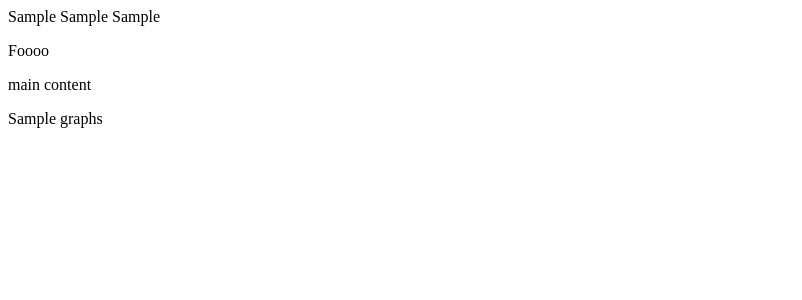
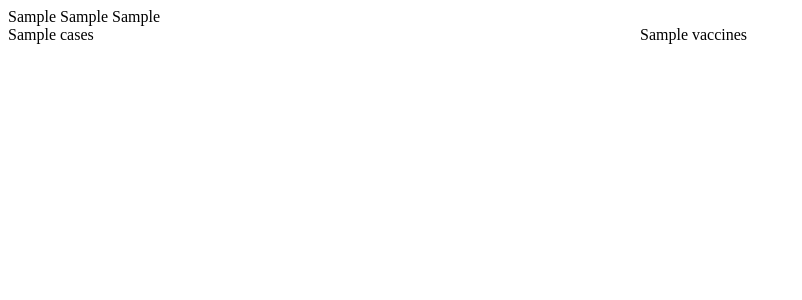
Before and after one commit to Viibrant/covid-dashboard, a Flask app: template templates/index.html in a window 1280 px wide. Shown: the top 300 px of the page, without its empty margins (0-802 px from the left). Run offline with Flask 2, Linux system fonts and the light colour scheme; the template is opened without the code that fills it: most values are stand-ins (such as "Sample title", 1, 10 or a date in 2020); parts of the project's set-up code (start-up, migrations or seed data) failed here and were passed over; some libraries are stand-ins or nearby versions.

Commit message:
two graphs displayed next to each other

```diff
--- a/app.py
+++ b/app.py
@@ -20,15 +20,14 @@ def loaded():
 @app.route('/')
 def index():
     global dataset
-    fig1 = dataset.cases_graph()
-    fig2 = dataset.vaccines_graph()
-    figures = row(fig1, fig2)
+    cases = dataset.cases_graph()
+    vaccines = dataset.vaccines_graph()
     # grab the static resources
     js_resources = INLINE.render_js()
     css_resources = INLINE.render_css()
 
     # render template
-    script, div = components({"graphs":figures})
+    script, div = components({"cases": cases, "vaccines": vaccines})
     html = render_template(
         'index.html',
         plot_script=script,
--- /dev/null
+++ b/static/index.css
@@ -0,0 +1,32 @@
+.container {
+  display: grid;
+  grid-template-columns: 1fr;
+  grid-template-rows: 25%, 50%, 25%;
+  gap: 0px 0px;
+  grid-auto-flow: row;
+  grid-template-areas: "header" "main" "footer";
+}
+
+.header {
+  grid-area: header;
+}
+
+.main {
+  grid-area: main;
+}
+
+.footer {
+  grid-area: footer;
+  overflow: hidden;
+  float: left;
+  width: 100%;
+}
+
+.cases {
+  float: left;
+  width: 50%;
+}
+
+.vaccines {
+  overflow: hidden;
+}
--- /dev/null
+++ b/static/index.js
@@ -0,0 +1,8 @@
+var socket = io();
+socket.on("connect", function() {
+  socket.emit("loaded");
+});
+
+socket.onAny(function(newCases) {
+  alert(data);
+});
--- a/templates/index.html
+++ b/templates/index.html
@@ -15,17 +15,19 @@
   </head>
 
   <body>
-    <div class="Title-area">
-      <p> Foooo </p>
+    <div class="header">
     </div>
 
-    <div class="Main-Content">
-      <p> main content
+    <div class="main">
     </div>
 
-    <div id="Cases">
-      {{plot_div.graphs|indent(4)|safe }}
+    <div class="footer">
+      <div class="cases">
+        {{plot_div.cases|indent(4)|safe }}
+      </div>
+      <div class="vaccines">
+        {{plot_div.vaccines|indent(4)|safe }}
+      </div>
     </div>
   </body>
-
 </html>
```
